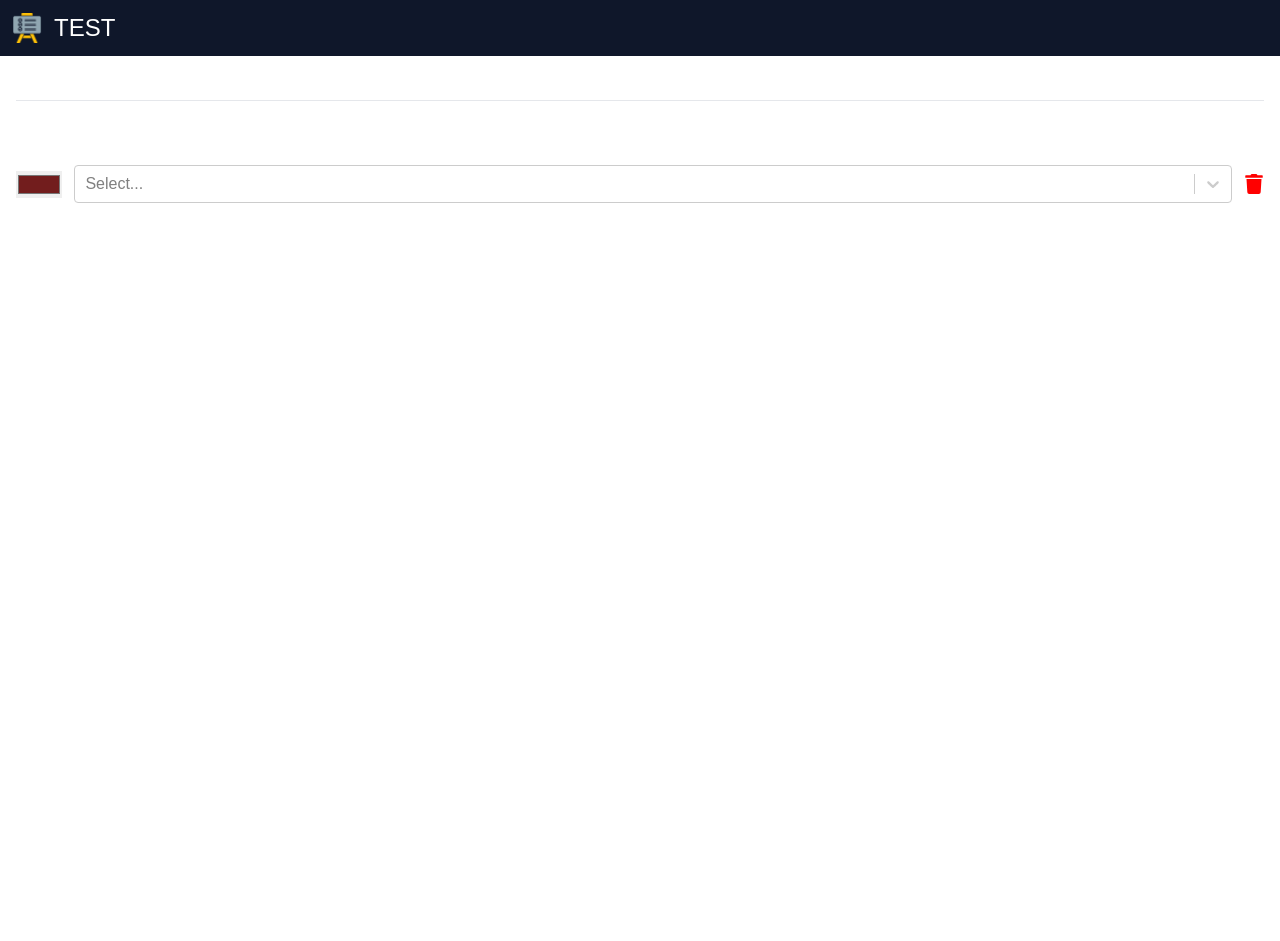
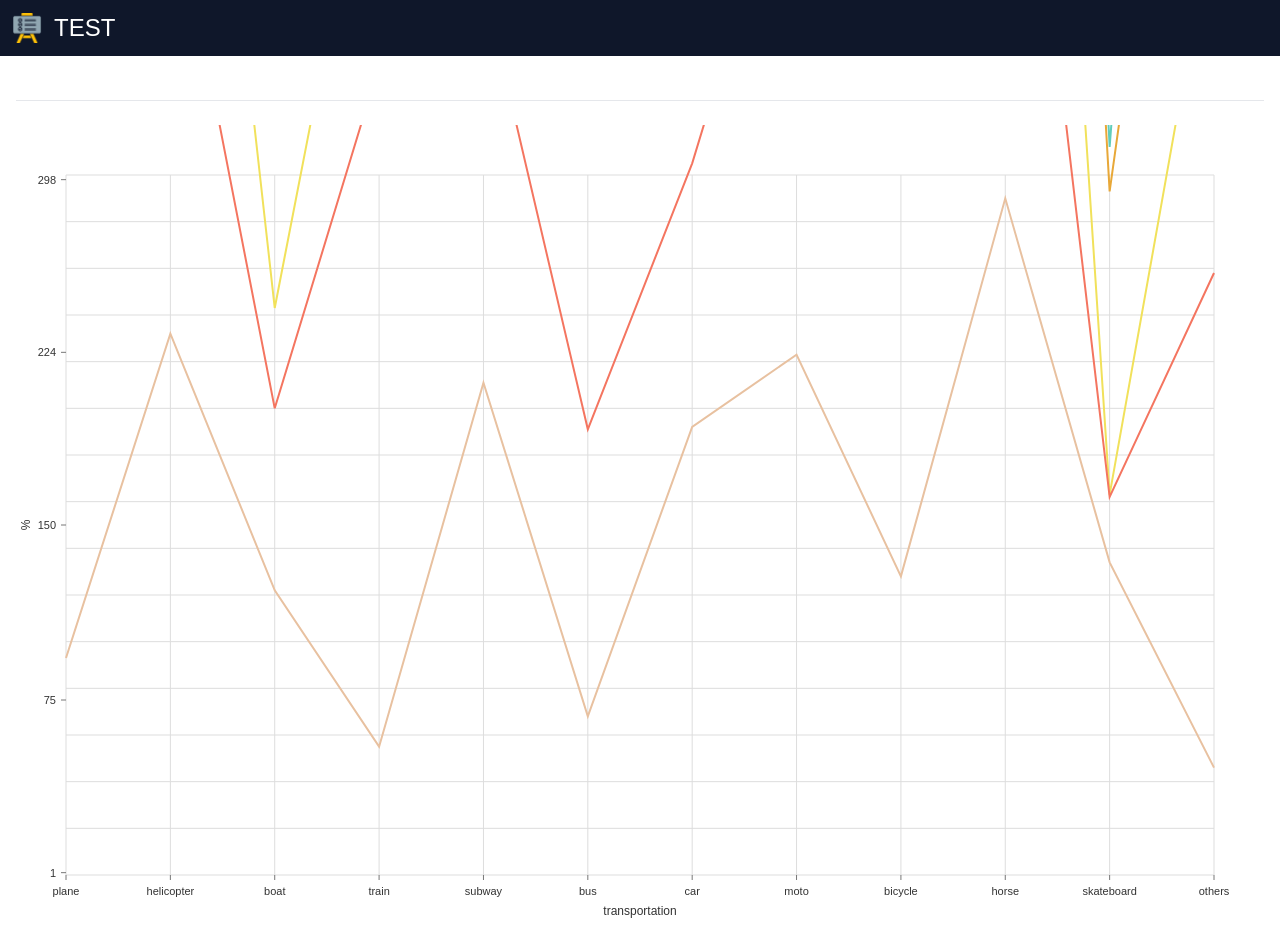
Before and after one commit to btkdevkh/next-pwa-test, a Next.js app: page / in a window 1280 px wide. Before the commit the page ends 800 px from the top, so only its background shows below. Built offline with nearby package versions, Linux system fonts and the light colour scheme.

Commit message:
feat: :sparkles: Implement tickcounts

```diff
--- a/app/page.tsx
+++ b/app/page.tsx
@@ -1,19 +1,18 @@
+import NivoResponsiveLine from "@/components/examples/nivo_example/NivoResponsiveLine";
+
 // Url "/"
 // This is a server component,
-
-import IndicatorList from "@/components/examples/react_select_example/IndicatorList";
-
 // it render a client/server component,
 const HomePage = () => {
   return (
     <>
-      <div className="mx-auto text-black">
-        <h1 className="text-lg text-white">Testing Functionality</h1>
+      <div className="mx-auto text-white">
+        <h1 className="text-lg">Testing Functionality</h1>
         <hr />
         <br />
 
         {/* Testing component */}
-        <IndicatorList />
+        <NivoResponsiveLine />
       </div>
     </>
   );
--- a/components/examples/nivo_example/NivoResponsiveLine.tsx
+++ b/components/examples/nivo_example/NivoResponsiveLine.tsx
@@ -1,18 +1,29 @@
 "use client";
 
 import { ResponsiveLine } from "@nivo/line";
+import generateYAxisTicks from "./generateYAxisTicks";
 
 const NivoResponsiveLine = () => {
+  // Get y number values from data_line
+  const yValues = data_line.map((data) => data.data.map((d) => d.y));
+  // Get the min and max values from yValues
+  const yMin = Math.min(...yValues.flat());
+  const yMax = Math.max(...yValues.flat());
+
+  // Generate Y-Axis ticks
+  const yAxisTicks = generateYAxisTicks(yMin, yMax);
+  console.log(yAxisTicks);
+
   return (
-    <div className="text-black h-[25rem]">
+    <div className="text-black h-screen">
       <ResponsiveLine
         data={data_line}
         margin={{ top: 50, right: 50, bottom: 50, left: 50 }}
         xScale={{ type: "point" }}
         yScale={{
           type: "linear",
-          min: "auto",
-          max: "auto",
+          min: yAxisTicks[0],
+          max: yAxisTicks[yAxisTicks.length - 1],
           stacked: true,
           reverse: false,
         }}
@@ -32,10 +43,11 @@ const NivoResponsiveLine = () => {
           tickSize: 5,
           tickPadding: 5,
           tickRotation: 0,
-          legend: "count",
+          legend: "%",
           legendOffset: -40,
           legendPosition: "middle",
           truncateTickAt: 0,
+          tickValues: yAxisTicks,
         }}
         pointSize={10}
         pointColor={{ theme: "background" }}
--- /dev/null
+++ b/components/examples/nivo_example/generateYAxisTicks.ts
@@ -0,0 +1,12 @@
+const generateYAxisTicks = (
+  min: number,
+  max: number,
+  tickCount: number = 5
+): number[] => {
+  const step = (max - min) / (tickCount - 1);
+  return Array.from({ length: tickCount }, (_, i) =>
+    Math.round(min + i * step)
+  );
+};
+
+export default generateYAxisTicks;
```
